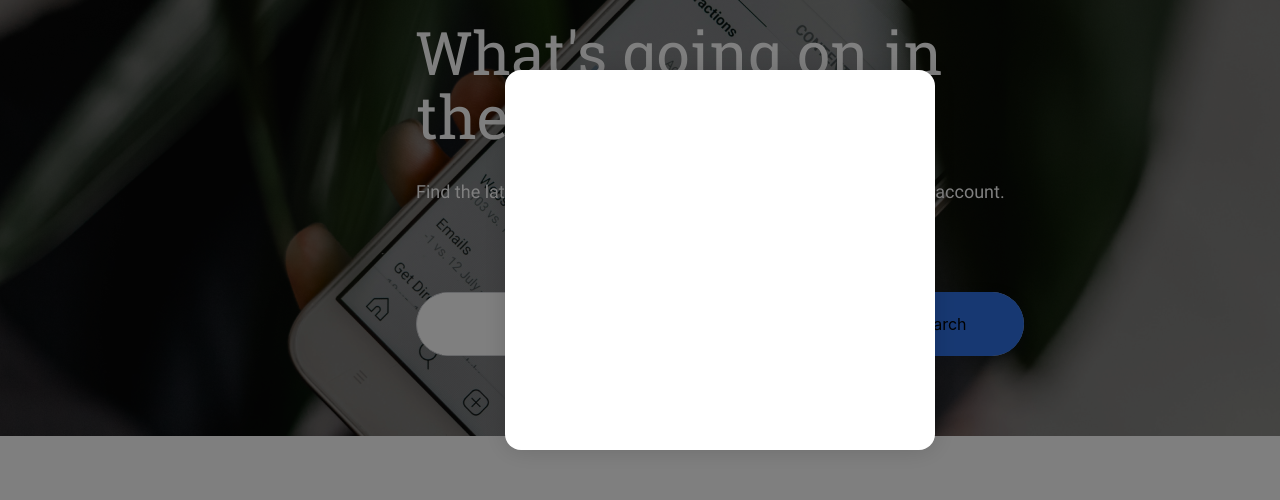
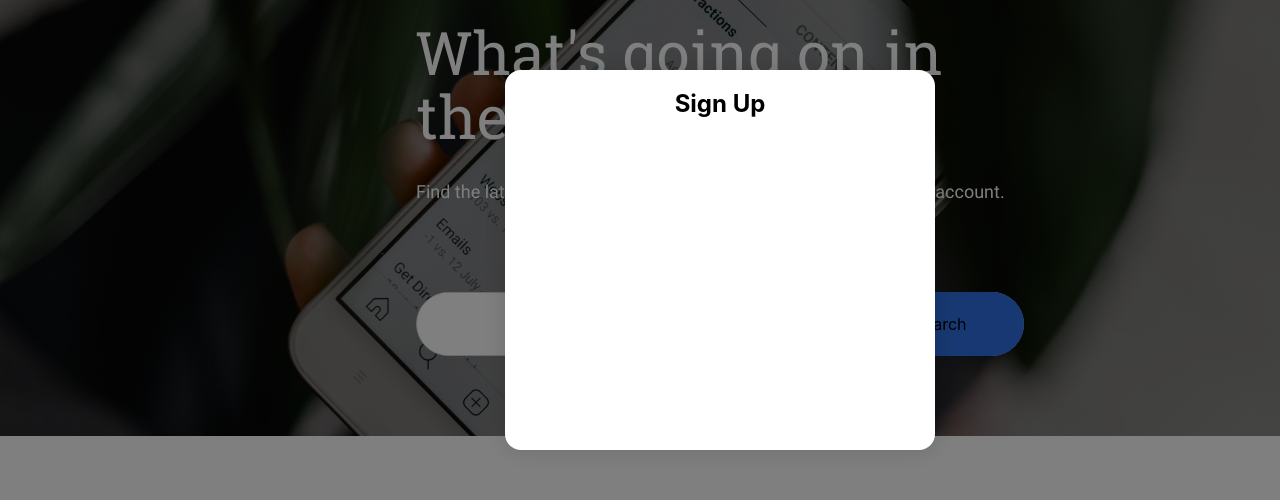
Before and after one commit to iralvin/news-explorer-frontend, a React (Create React App) app: page / in a window 1280 px wide. Shown: the part 140-640 px from the top of the page. Built offline with nearby package versions, Linux system fonts and the light colour scheme.

Commit message:
started popup template

```diff
--- a/src/components/PopupWithForm.js
+++ b/src/components/PopupWithForm.js
@@ -1,12 +1,14 @@
 import React from "react";
 
-function PopupWithForm(){
-    return (
-        <div className="popup section">
-            <div className="popup__dialog-window">
-
-            </div>
-        </div>
-    )
+function PopupWithForm() {
+  return (
+    <div className="popup section">
+      <div className="popup__dialog-window">
+        <form noValidate autoComplete="off">
+            <h2 className="popup__title">Sign Up</h2>
+        </form>
+      </div>
+    </div>
+  );
 }
 export default PopupWithForm;
```
